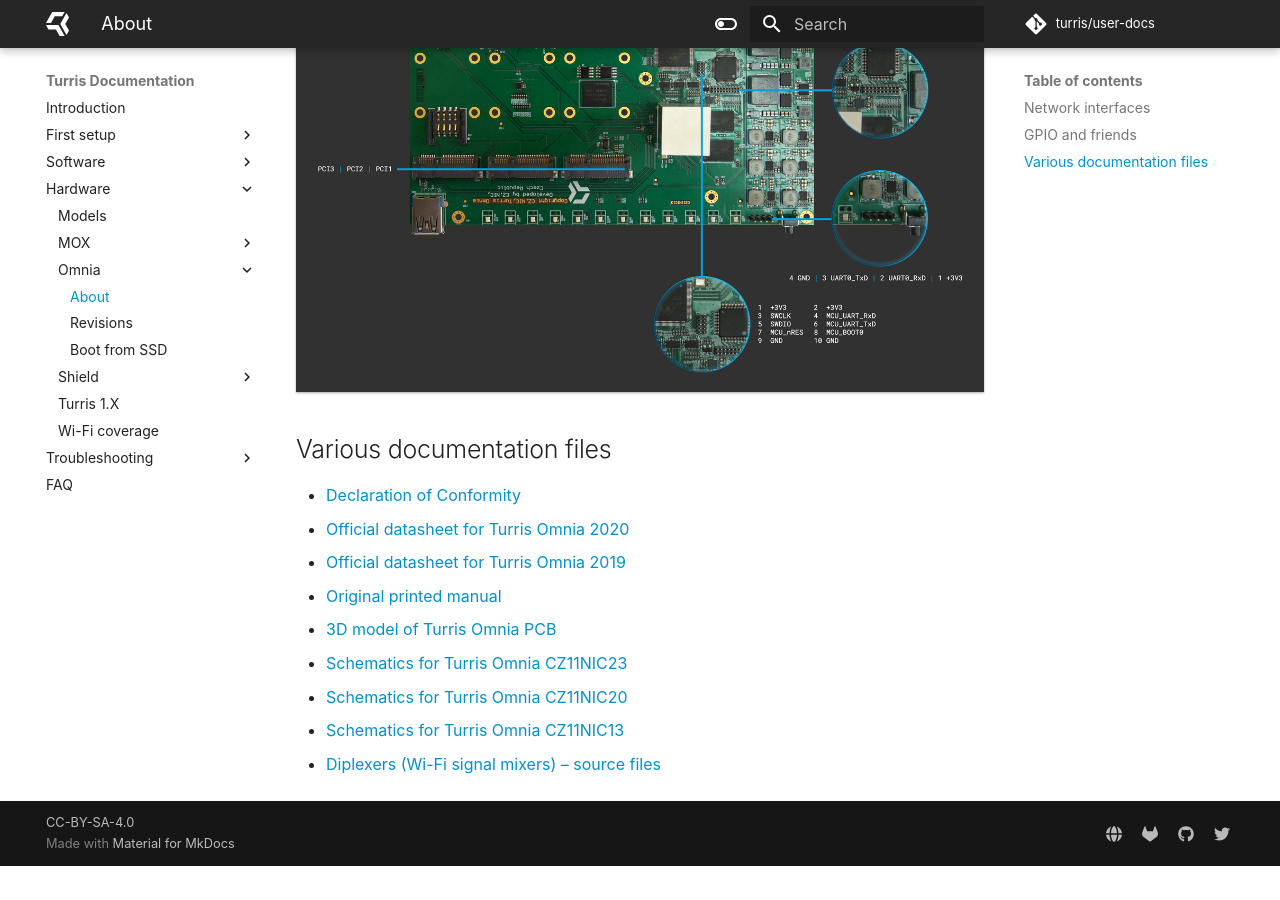
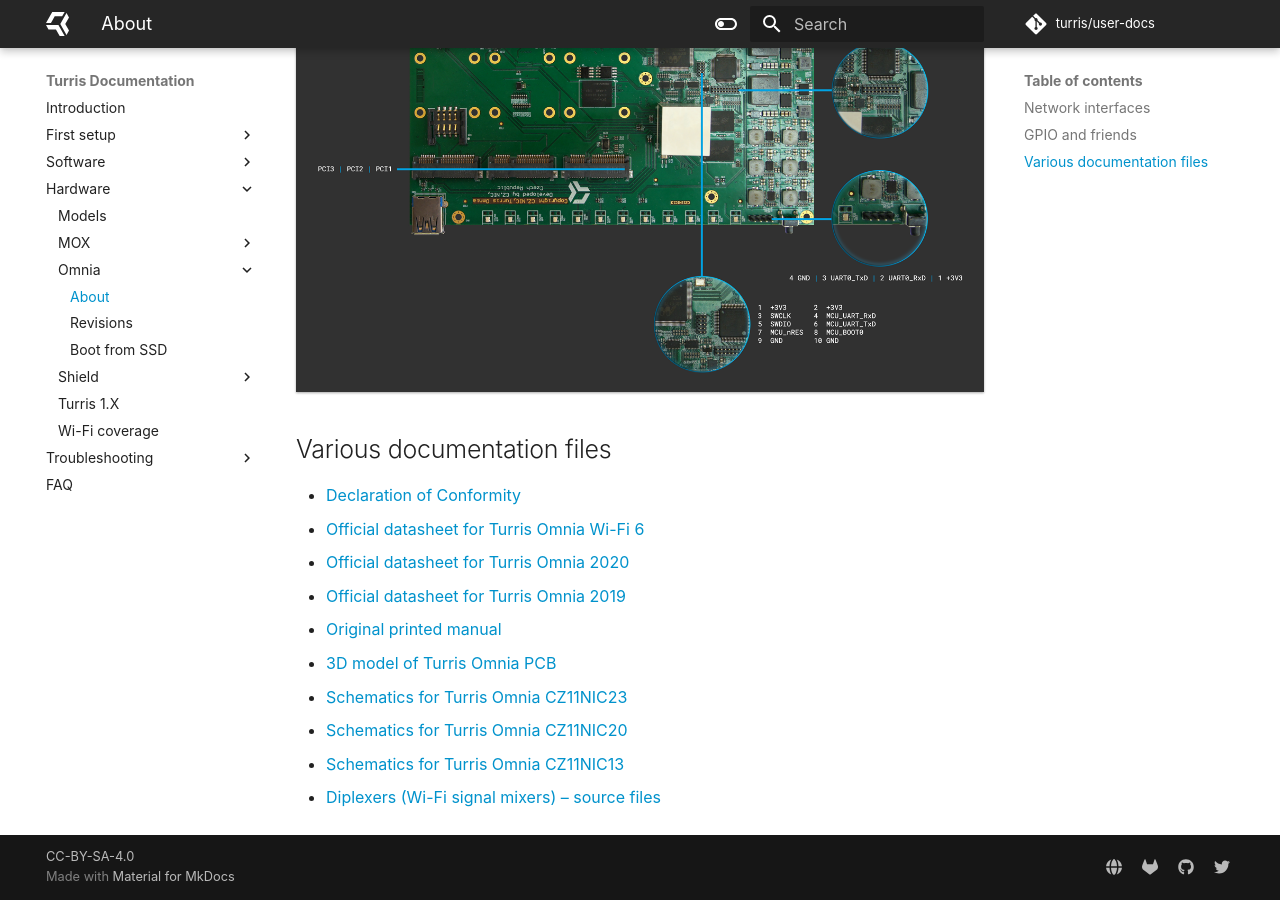
Before and after one commit to turris-cz/user-docs, an MkDocs documentation site: the page built from docs/hw/omnia/omnia.md, in a window 1280 px wide and 900 px high, scrolled down 2116 px. Built offline with MkDocs 1.6.1 and Material for MkDocs 9.7.7, drawn with Linux system fonts in a browser that asks for light colours; plug-ins that fetch from the network failed and are left out; before the commit the page ends 2982 px from its top, so only the background shows below that.

Commit message:
omnia: Add datasheet for Wi-Fi 6 edition

```diff
--- a/docs/hw/omnia/omnia.md
+++ b/docs/hw/omnia/omnia.md
@@ -48,6 +48,7 @@
 ## Various documentation files
 
 * [Declaration of Conformity](Omnia-DoC.pdf)
+* [Official datasheet for Turris Omnia Wi-Fi 6](omnia-wifi6-datasheet.pdf)
 * [Official datasheet for Turris Omnia 2020](omnia2020-datasheet.pdf)
 * [Official datasheet for Turris Omnia 2019](omnia2019eu-datasheet.pdf)
 * [Original printed manual](omnia-manual-en.pdf)
```
Also changed, not shown: 1 other file.
